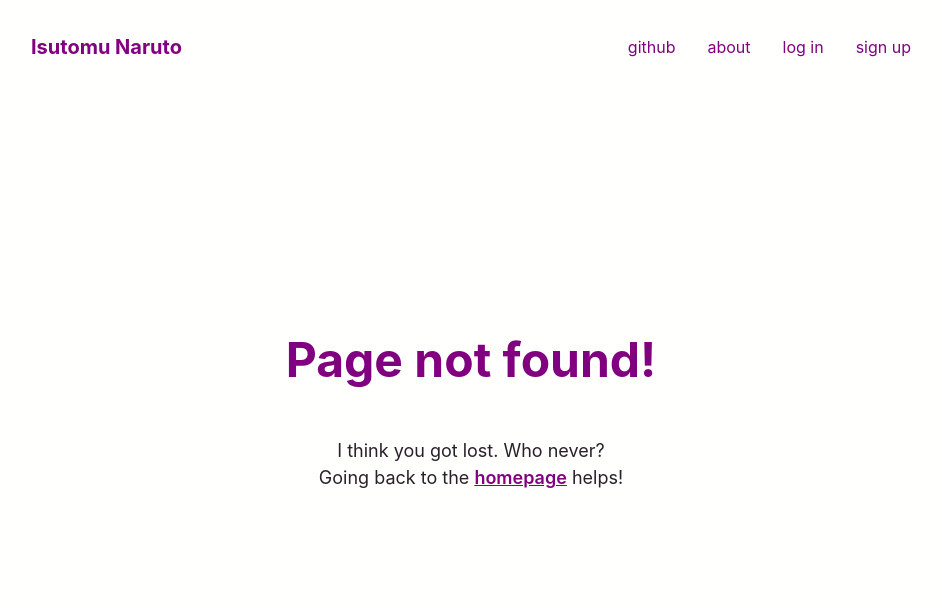
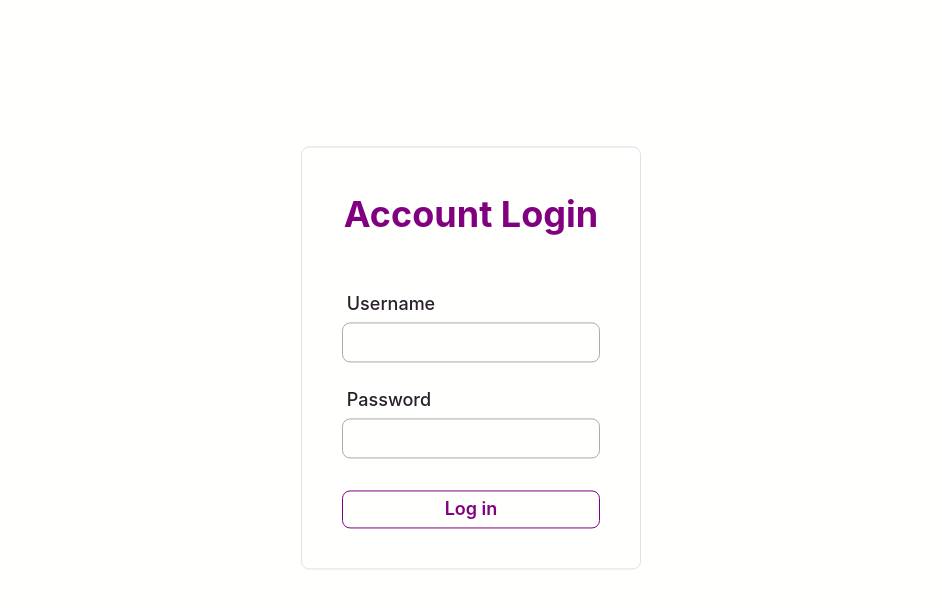
Before and after one commit to Isutomu/blog_api_visitor-TOP, a React (Vite) app: page /blog_api_visitor-TOP/login in a window 1280 px wide. Before the commit this address had no page. Shown: the top 608 px of the page, without its empty margins (169-1111 px from the left). Built offline with nearby package versions, Linux system fonts and the light colour scheme.

Commit message:
:sparkles: feat: Implement login and logout routes

```diff
--- a/src/components/Header/Header.jsx
+++ b/src/components/Header/Header.jsx
@@ -1,13 +1,7 @@
 import { Link } from "react-router-dom";
 import PropTypes from "prop-types";
 import styles from "./Header.module.css";
-
-const linksList = [
-  { name: "github", url: "https://github.com/Isutomu", external: true },
-  { name: "about", url: "/about", external: false },
-  { name: "log in", url: "/login", external: false },
-  { name: "sign up", url: "/signup", external: false },
-];
+import isLogged from "../../utils/auth/isLogged";
 
 const NavLink = ({ link }) => {
   const element = link.external ? (
@@ -25,6 +19,22 @@ const NavLink = ({ link }) => {
 };
 
 export default function Header() {
+  let linksList = [];
+  if (isLogged()) {
+    linksList = [
+      { name: "github", url: "https://github.com/Isutomu", external: true },
+      { name: "about", url: "/about", external: false },
+      { name: "log out", url: "/logout", external: false },
+    ];
+  } else {
+    linksList = [
+      { name: "github", url: "https://github.com/Isutomu", external: true },
+      { name: "about", url: "/about", external: false },
+      { name: "log in", url: "/login", external: false },
+      { name: "sign up", url: "/signup", external: false },
+    ];
+  }
+
   return (
     <header className={styles.header}>
       <h1 className={styles.siteTitle}>
--- /dev/null
+++ b/src/components/LogIn/LogIn.jsx
@@ -0,0 +1,88 @@
+import { useState } from "react";
+import { Navigate, useNavigate } from "react-router-dom";
+import fetchLogIn from "../../utils/backend/fetchLogIn";
+import styles from "./LogIn.module.css";
+import isLogged from "../../utils/auth/isLogged";
+
+const LogIn = () => {
+  const [username, setUsername] = useState("");
+  const [password, setPassword] = useState("");
+  const [error, setError] = useState(null);
+  const navigate = useNavigate();
+
+  if (isLogged()) {
+    return <Navigate to="/dashboard" />;
+  }
+
+  const handleUsernameChange = ({ target }) => setUsername(target.value);
+  const handlePasswordChange = ({ target }) => setPassword(target.value);
+  const handleSubmit = async (e) => {
+    e.preventDefault();
+    const response = await fetchLogIn({ username, password });
+
+    if (response.error) {
+      setError(response.error.message);
+      setPassword("");
+      return;
+    }
+
+    const expirationInMlSeconds = response.expires * 1000;
+    const timeNowInMlSeconds = new Date().getTime();
+    const expires = new Date(timeNowInMlSeconds + expirationInMlSeconds);
+    localStorage.setItem("token", response.token);
+    localStorage.setItem("expires", expires);
+
+    navigate("/");
+  };
+
+  return (
+    <main className={styles.main}>
+      <span className={styles.error}>{error ? `❗${error}❗` : ""}</span>
+      <h1 className={styles.h1}>Account Login</h1>
+      <form
+        onSubmit={handleSubmit}
+        className={styles.form}
+      >
+        <div className={styles.field}>
+          <label
+            htmlFor="username"
+            className={styles.label}
+          >
+            Username
+          </label>
+          <input
+            type="text"
+            id="username"
+            value={username}
+            onChange={handleUsernameChange}
+            className={styles.input}
+            required={true}
+            minLength={3}
+            maxLength={25}
+          />
+        </div>
+        <div className={styles.field}>
+          <label
+            htmlFor="password"
+            className={styles.label}
+          >
+            Password
+          </label>
+          <input
+            type="password"
+            id="password"
+            value={password}
+            onChange={handlePasswordChange}
+            className={styles.input}
+            required={true}
+            minLength={3}
+            maxLength={20}
+          />
+        </div>
+        <button className={styles.button}>Log in</button>
+      </form>
+    </main>
+  );
+};
+
+export default LogIn;
--- /dev/null
+++ b/src/components/LogIn/LogIn.module.css
@@ -0,0 +1,112 @@
+.main {
+  min-width: 320px;
+  position: absolute;
+  top: 50%;
+  right: 50%;
+  transform: translate(50%, -60%);
+
+  border: 1px solid var(--secondary);
+  border-radius: 0.5rem;
+
+  display: flex;
+  flex-direction: column;
+  justify-content: center;
+  align-items: center;
+
+  padding: 2.5rem var(--padding-lateral-base);
+}
+
+.error {
+  color: red;
+}
+
+.h1 {
+  margin-bottom: 1.5rem;
+
+  font-size: var(--text-4xl);
+  font-weight: 700;
+  color: var(--accent);
+}
+
+.form {
+  width: 100%;
+  height: 100%;
+
+  display: flex;
+  flex-direction: column;
+}
+
+.field {
+  width: 100%;
+  margin-top: 1.5rem;
+
+  display: flex;
+  flex-direction: column;
+  gap: 0.25rem;
+
+  color: var(--color);
+}
+
+.label {
+  padding-left: 0.3rem;
+
+  align-self: flex-start;
+
+  font-size: var(--text-lg);
+  font-weight: 500;
+}
+
+.input {
+  width: 100%;
+  height: 2.5rem;
+  padding: 0 0.25rem;
+
+  border: 1px solid var(--secondary);
+  border-radius: 0.5rem;
+
+  font-size: var(--text-base);
+}
+
+.input:valid {
+  border-color: rgba(14, 172, 43, 0.8);
+}
+
+.input:invalid {
+  border-color: rgba(255, 56, 119, 0.8);
+}
+
+.input[value=""] {
+  border-color: rgba(151, 151, 151, 0.8);
+}
+
+.button {
+  cursor: pointer;
+
+  width: 100%;
+  margin-top: 2rem;
+  padding: 0.25rem 0;
+
+  align-self: center;
+
+  border: 1px solid var(--accent);
+  border-radius: 0.5rem;
+
+  text-align: center;
+  font-weight: 600;
+  color: var(--accent);
+
+  background-color: var(--background);
+
+  transition: color 0.2 linear, background-color 0.2 linear;
+}
+
+.button:hover {
+  color: var(--background);
+  background-color: var(--accent);
+}
+
+@media screen and (max-width: 700px) {
+  .main {
+    padding: 2.5rem var(--padding-lateral-sm);
+  }
+}
--- /dev/null
+++ b/src/components/LogOut/LogOut.jsx
@@ -0,0 +1,12 @@
+import { Navigate } from "react-router-dom";
+import logOut from "../../utils/auth/logOut";
+
+const LogOut = () => {
+  if (logOut()) {
+    return <Navigate to="/" />;
+  }
+
+  throw new Error("Could not log out");
+};
+
+export default LogOut;
--- /dev/null
+++ b/src/utils/auth/isLogged.jsx
@@ -0,0 +1,15 @@
+const isLogged = () => {
+  const token = localStorage.getItem("token");
+  const expires = new Date(localStorage.getItem("expires"));
+  const timeNow = new Date();
+
+  if (token && expires > timeNow) {
+    return true;
+  }
+
+  localStorage.removeItem("token");
+  localStorage.removeItem("expires");
+  return false;
+};
+
+export default isLogged;
--- /dev/null
+++ b/src/utils/auth/logOut.jsx
@@ -0,0 +1,7 @@
+const logOut = () => {
+  localStorage.removeItem("token");
+  localStorage.removeItem("expires");
+  return true;
+};
+
+export default logOut;
--- /dev/null
+++ b/src/utils/backend/fetchLogIn.jsx
@@ -0,0 +1,23 @@
+const fetchLogIn = async (userInfo) => {
+  const response = await fetch(`${import.meta.env.VITE_API_URL}/logIn`, {
+    mode: "cors",
+    method: "POST",
+    body: JSON.stringify(userInfo),
+    headers: {
+      "Content-type": "application/json; charset=UTF-8",
+    },
+  })
+    .then((response) => {
+      if (response.status !== 200) {
+        throw new Error("Authentication failed");
+      }
+
+      return response.json();
+    })
+    .then((json) => json)
+    .catch((error) => ({ error }));
+
+  return response;
+};
+
+export default fetchLogIn;
--- a/src/utils/routes.jsx
+++ b/src/utils/routes.jsx
@@ -1,4 +1,6 @@
 import { createBrowserRouter } from "react-router-dom";
+import LogIn from "../components/LogIn/LogIn";
+import LogOut from "../components/LogOut/LogOut";
 import HomePage from "../pages/HomePage/HomePage";
 import PageNotFound from "../pages/PageNotFound/PageNotFound";
 import PostPage from "../pages/PostPage/PostPage";
@@ -15,6 +17,8 @@ const routes = createBrowserRouter(
     { path: "/posts/:postId", element: <PostPage /> },
     { path: "/tags/:tagName", element: <SearchResultPage /> },
     { path: "/signup", element: <SignUpPage /> },
+    { path: "/login", element: <LogIn /> },
+    { path: "/logout", element: <LogOut /> },
   ],
   { basename: "/blog_api_visitor-TOP/" }
 );
```
